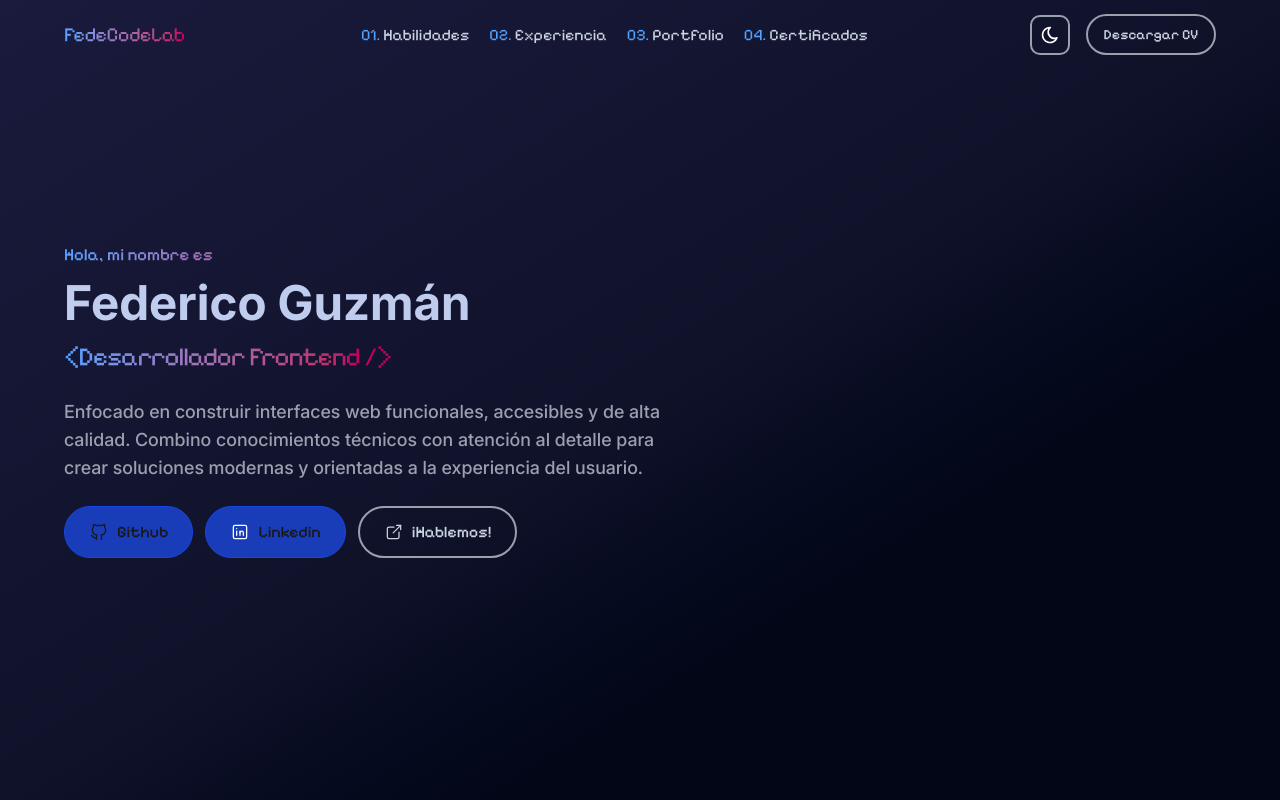
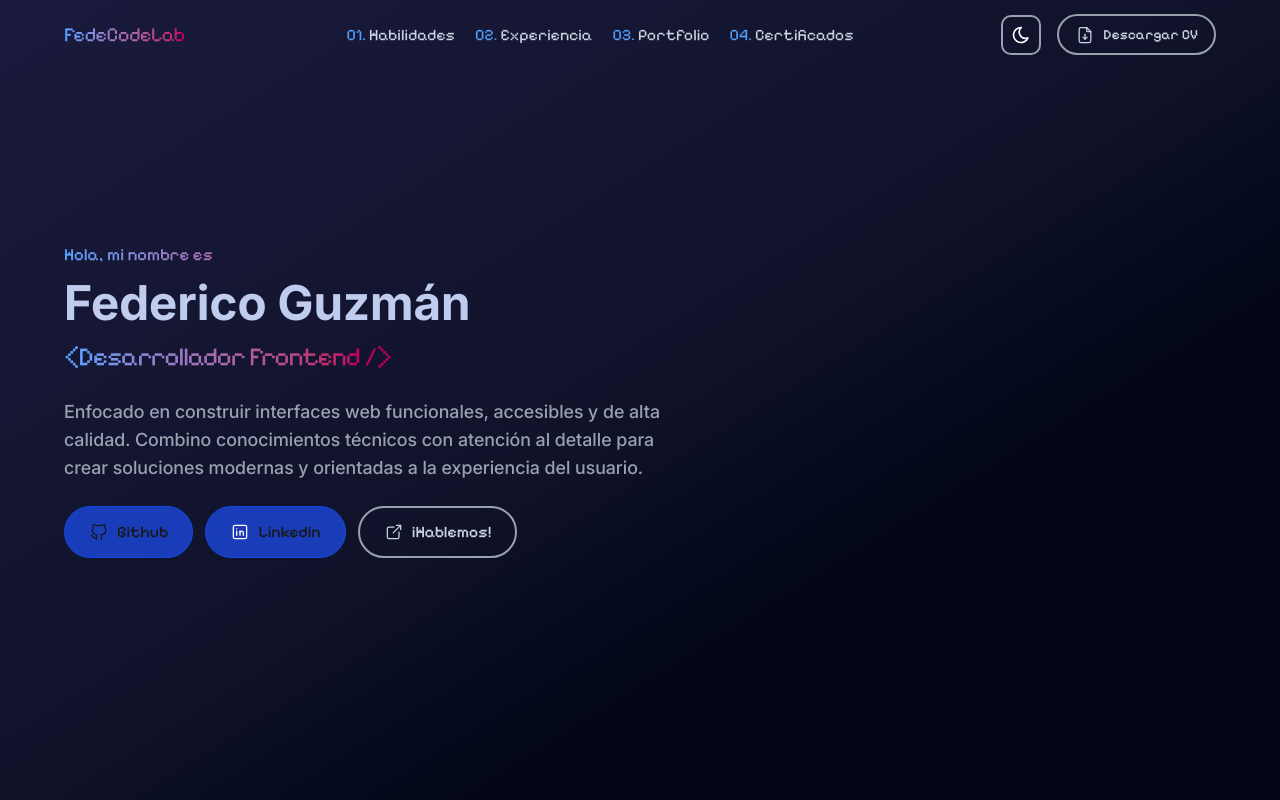
Before and after one commit to FedeCodeLab/portfolio, a Next.js app: page / in a window 1280 px wide. Shown: the top 800 px of the page. Built offline with nearby package versions, Linux system fonts and the light colour scheme.

Commit message:
Modifación de estilos

```diff
--- a/_components/navbar/CTA.tsx
+++ b/_components/navbar/CTA.tsx
@@ -1,3 +1,4 @@
+import { Download } from "../ui/icons";
 import { ToggleTheme } from "./ToggleTheme";
 import Link from "next/link";
 
@@ -7,10 +8,13 @@ export const CTA = () => {
       <ToggleTheme />
       <Link
         href="/CV_GuzmanFederico_Frontend.pdf"
-        className="font-pixelifySans flex justify-center items-center gap-2 whitespace-nowrap rounded-[50px] cursor-pointer font-[500] px-6 py-2 text-[14px] border-2 border-transparent dark:border-gray-400 bg-gray-200 hover:bg-gray-300 dark:bg-transparent dark:hover:bg-[#1E293B] dark:hover:border-[#1E293B] max-w-[130px] text-neutral-800 dark:text-slate-300 dark:hover:text-white transition duration-300 "
+        className="font-pixelifySans flex justify-center items-center gap-2 whitespace-nowrap rounded-[50px] cursor-pointer font-[500] px-4 py-2 text-[14px] border-2 border-transparent dark:border-gray-400 bg-gray-200 hover:bg-gray-300 dark:bg-transparent dark:hover:bg-[#1E293B] dark:hover:border-[#1E293B] text-neutral-800 dark:text-slate-300 dark:hover:text-white transition duration-300"
         target="_blank"
         download={true}
       >
+        <span>
+          <Download size={14} />
+        </span>
         Descargar CV
       </Link>
     </div>
--- a/_components/navbar/NavbarMobile.tsx
+++ b/_components/navbar/NavbarMobile.tsx
@@ -1,5 +1,4 @@
 import { Download } from "../ui/icons";
-import { Button } from "../ui/Button";
 import Link from "next/link";
 
 export const NavbarMobile = () => {
@@ -10,10 +9,13 @@ export const NavbarMobile = () => {
       </h1>
       <Link
         href="/CV_GuzmanFederico_Frontend.pdf"
-        className="font-pixelifySans flex justify-center items-center gap-2 whitespace-nowrap rounded-[50px] cursor-pointer font-[500] px-6 py-2 text-[14px] border-2 border-gray-400 bg-[#1E293B] hover:bg-[#32425e] dark:bg-transparent dark:hover:bg-[#1E293B] hover:border-[#1E293B] max-w-[130px] text-slate-300 hover:text-white transition duration-300 "
+        className="font-pixelifySans flex justify-center items-center gap-2 whitespace-nowrap rounded-[50px] cursor-pointer font-[500] px-4 py-2 text-[14px] border-2 border-transparent dark:border-gray-400 bg-gray-200 hover:bg-gray-300 dark:bg-transparent dark:hover:bg-[#1E293B] dark:hover:border-[#1E293B] text-neutral-800 dark:text-slate-300 dark:hover:text-white transition duration-300"
         target="_blank"
         download={true}
       >
+        <span>
+          <Download size={14} />
+        </span>
         Descargar CV
       </Link>
     </div>
--- a/_components/ui/icons/index.tsx
+++ b/_components/ui/icons/index.tsx
@@ -42,7 +42,7 @@ export function Shortcut({ size }: { size: number }) {
   );
 }
 
-export function Download({ size, color }: IconProps) {
+export function Download({ size }: { size: number }) {
   return (
     <svg
       xmlns="http://www.w3.org/2000/svg"
@@ -51,7 +51,7 @@ export function Download({ size, color }: IconProps) {
       height={size}
       viewBox="0 0 24 24"
       strokeWidth="1.5"
-      stroke={color}
+      stroke="currentColor"
       fill="none"
       strokeLinecap="round"
       strokeLinejoin="round"
```
